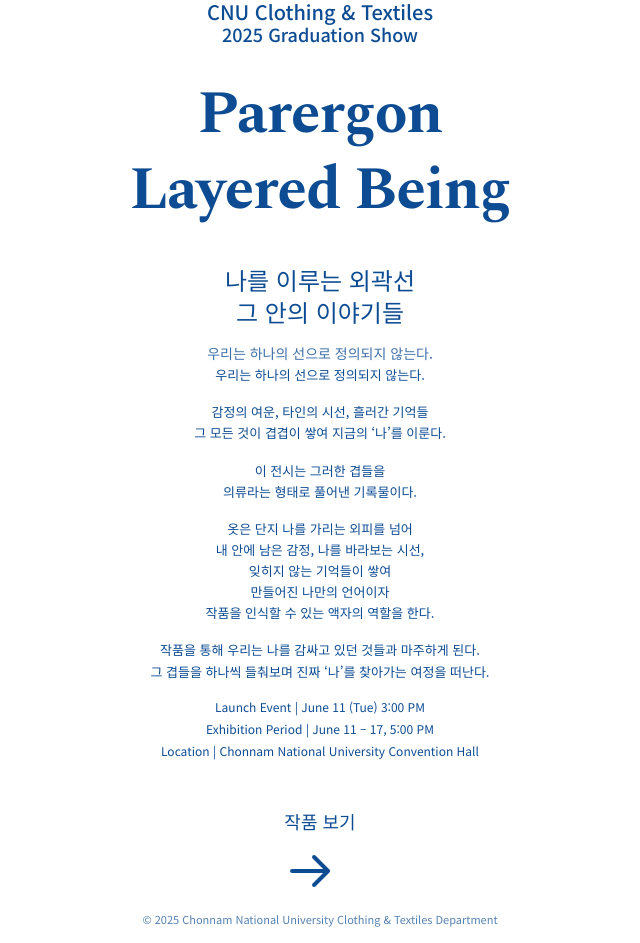
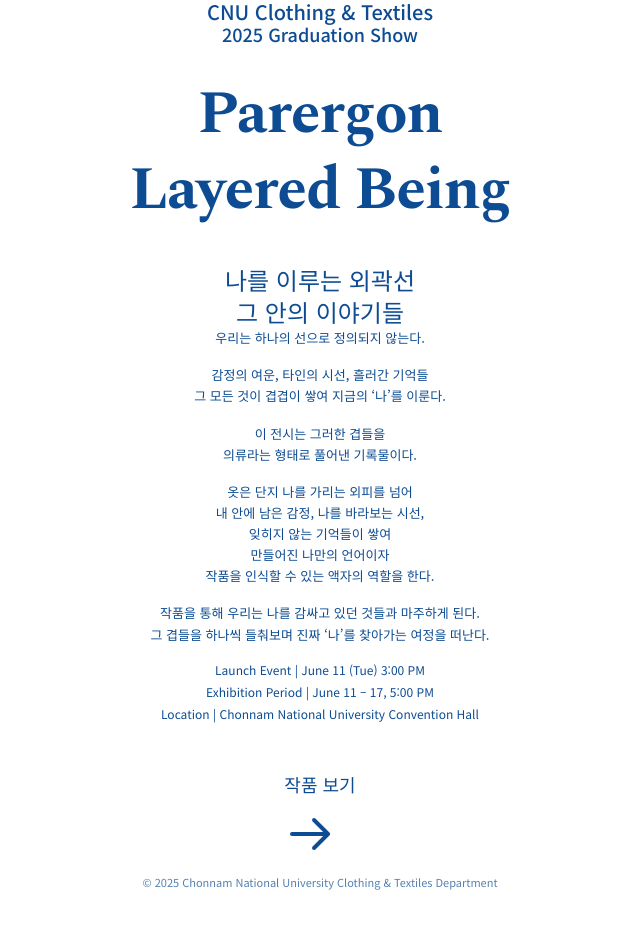
Before and after one commit to Superkid0714/CNU-Clothing-Department-Graduation-Work, a React (Vite) app in the folder cnu-clothing/: page / in a window 1280 px wide. Shown: the whole page, without its empty margins (320-960 px from the left). After the commit the page ends 906 px from the top, so only its background shows below. Built offline with nearby package versions, Linux system fonts and the light colour scheme.

Commit message:
chore : 수정중

```diff
--- a/cnu-clothing/src/components/PreviewPosterPage.jsx
+++ b/cnu-clothing/src/components/PreviewPosterPage.jsx
@@ -39,7 +39,7 @@ const PreviewPosterPage = () => {
           </div>
 
           {/* 한글 타이틀 + 부제 */}
-          <div className="mb-16 animate-fade-in delay-400 text-blue-800 space-y-4">
+          <div className="mb-16 animate-fade-in delay-400 text-blue-800 space-y-6 md:space-y-10">
             <div className="space-y-1">
               <h3 className="text-2xl md:text-3xl font-medium">
                 나를 이루는 외곽선
@@ -48,9 +48,6 @@ const PreviewPosterPage = () => {
                 그 안의 이야기들
               </h3>
             </div>
-            <p className="mt-6 text-sm md:text-base opacity-80">
-              우리는 하나의 선으로 정의되지 않는다.
-            </p>
           </div>
 
           {/* 설명 텍스트 */}
```
